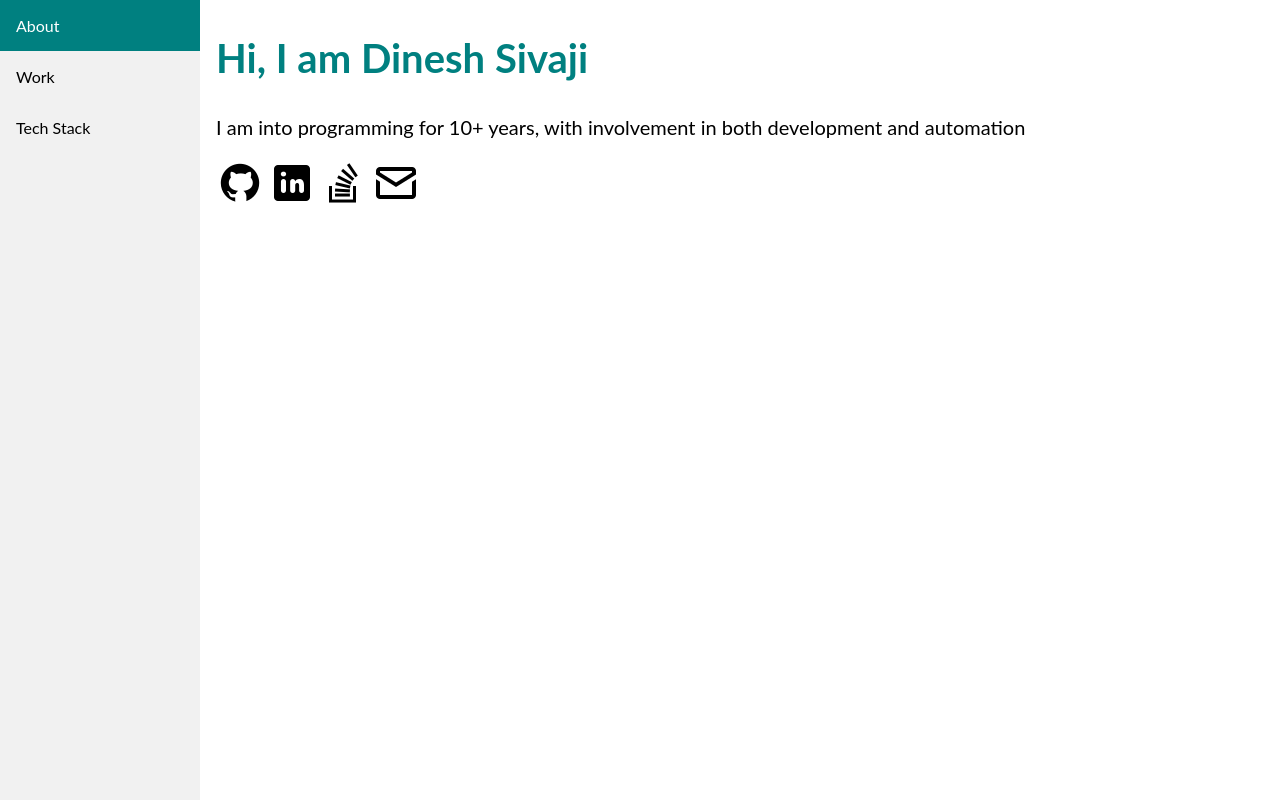
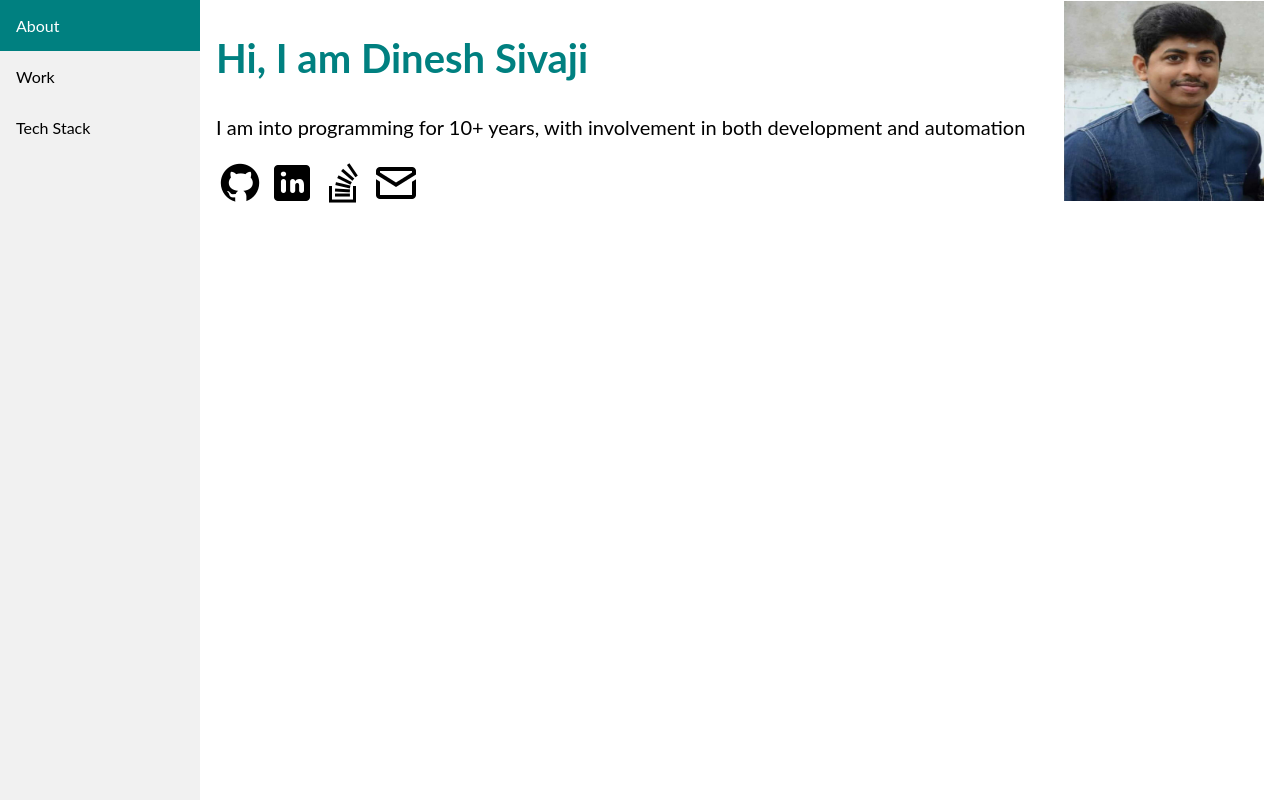
Before and after one commit to dineshsivaji/dineshsivaji.github.io, a plain HTML site: page index.html in a window 1280 px wide. Shown: the top 800 px of the page. Drawn offline with Linux system fonts and the light colour scheme.

Commit message:
Added photo

```diff
--- a/index.html
+++ b/index.html
@@ -24,9 +24,11 @@
     </div>
 
     <div class="content" id="about">
+        <div style="float:right">
+            <img src="images/dinesh.jpeg" width="200px"; height="200px"/>
+        </div>
         <h2>Hi, I am Dinesh Sivaji</h2>
         <p>I am into programming for 10+ years, with involvement in both development and automation</p>
-
         <a href="https://github.com/dineshsivaji" target="_blank"><img title="Github" src="images/github-48.png" /></a>
         <a href="https://www.linkedin.com/in/dineshsivaji/" target="_blank"><img title="Linkedin"
                 src="images/linkedin-48.png" /></a>
```
Also changed, not shown: images/dinesh.jpeg (added).
